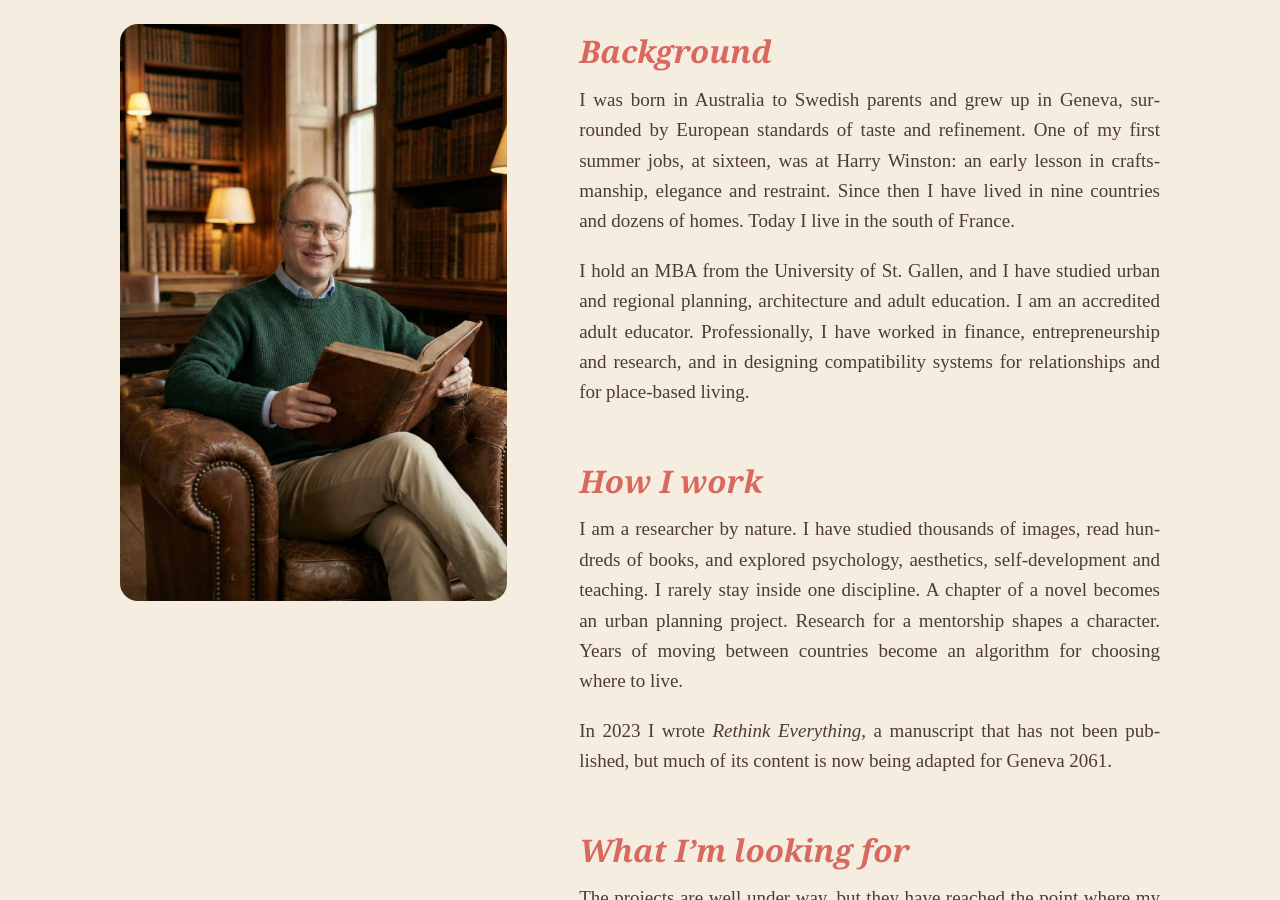
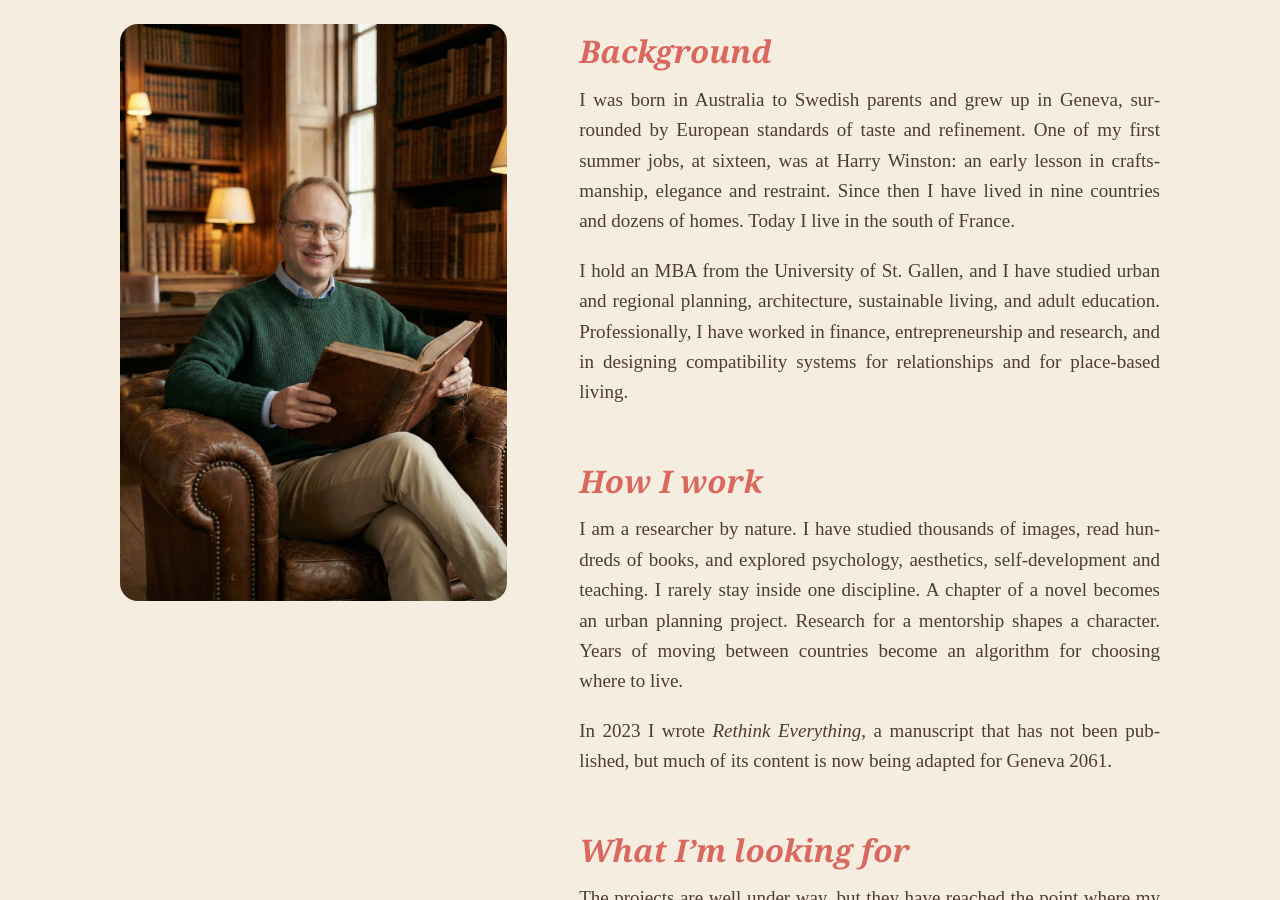
Before and after one commit to LoveAlgo/Henrik, a Jekyll site: the page built from about.md, in a window 1280 px wide and 900 px high, scrolled down 504 px. Built offline with Jekyll 4.4.1, drawn with Linux system fonts in a browser that asks for light colours; some web fonts are replaced.

Commit message:
Update about.md (via Pages CMS)

```diff
--- a/about.md
+++ b/about.md
@@ -29,7 +29,7 @@ I look for beauty in people, in relationships, in the places we live and in the
 
 I was born in Australia to Swedish parents and grew up in Geneva, surrounded by European standards of taste and refinement. One of my first summer jobs, at sixteen, was at Harry Winston: an early lesson in craftsmanship, elegance and restraint. Since then I have lived in nine countries and dozens of homes. Today I live in the south of France.
 
-I hold an MBA from the University of St. Gallen, and I have studied urban and regional planning, architecture and adult education. I am an accredited adult educator. Professionally, I have worked in finance, entrepreneurship and research, and in designing compatibility systems for relationships and for place-based living.
+I hold an MBA from the University of St. Gallen, and I have studied urban and regional planning, architecture, sustainable living, and adult education. Professionally, I have worked in finance, entrepreneurship and research, and in designing compatibility systems for relationships and for place-based living.
 
 ## How I work
 
```
